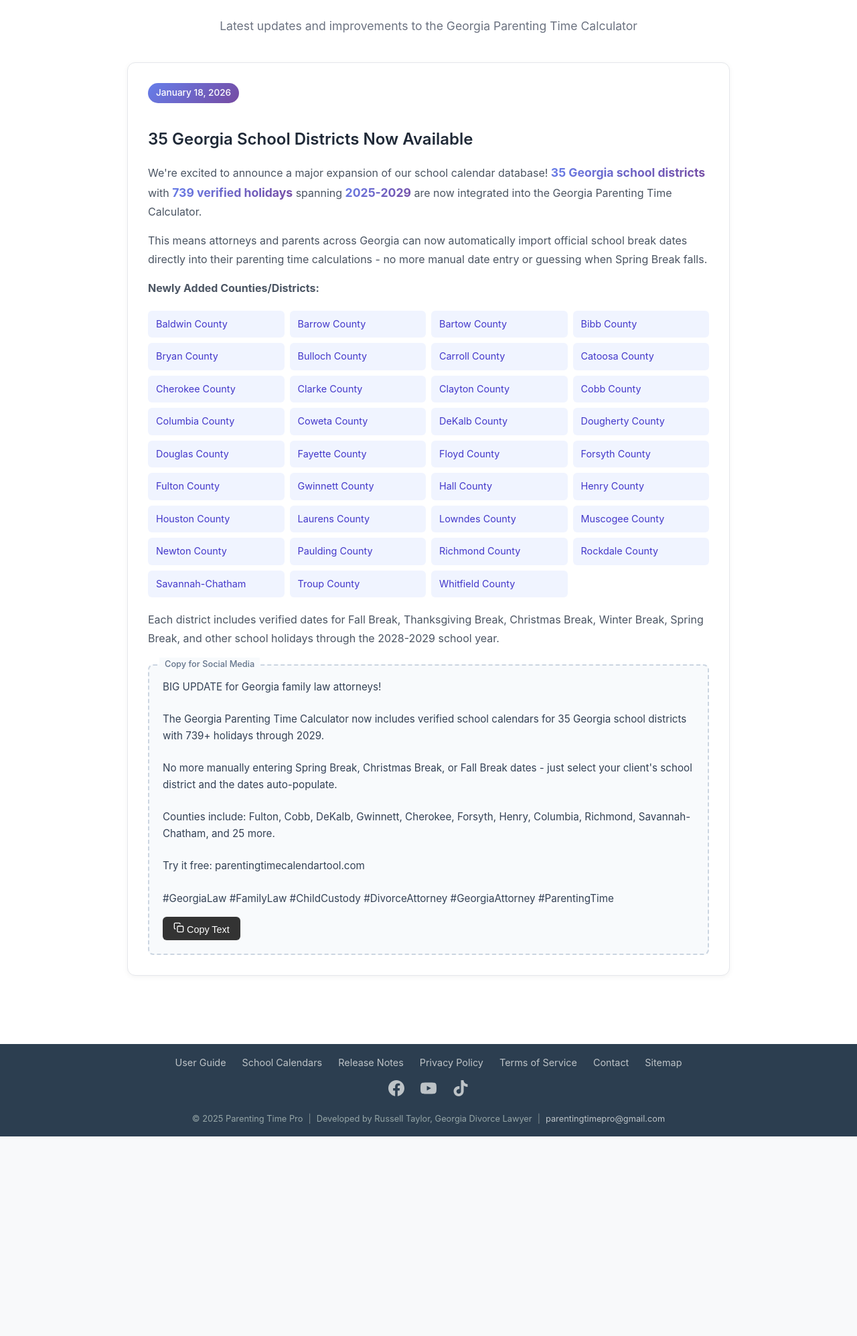
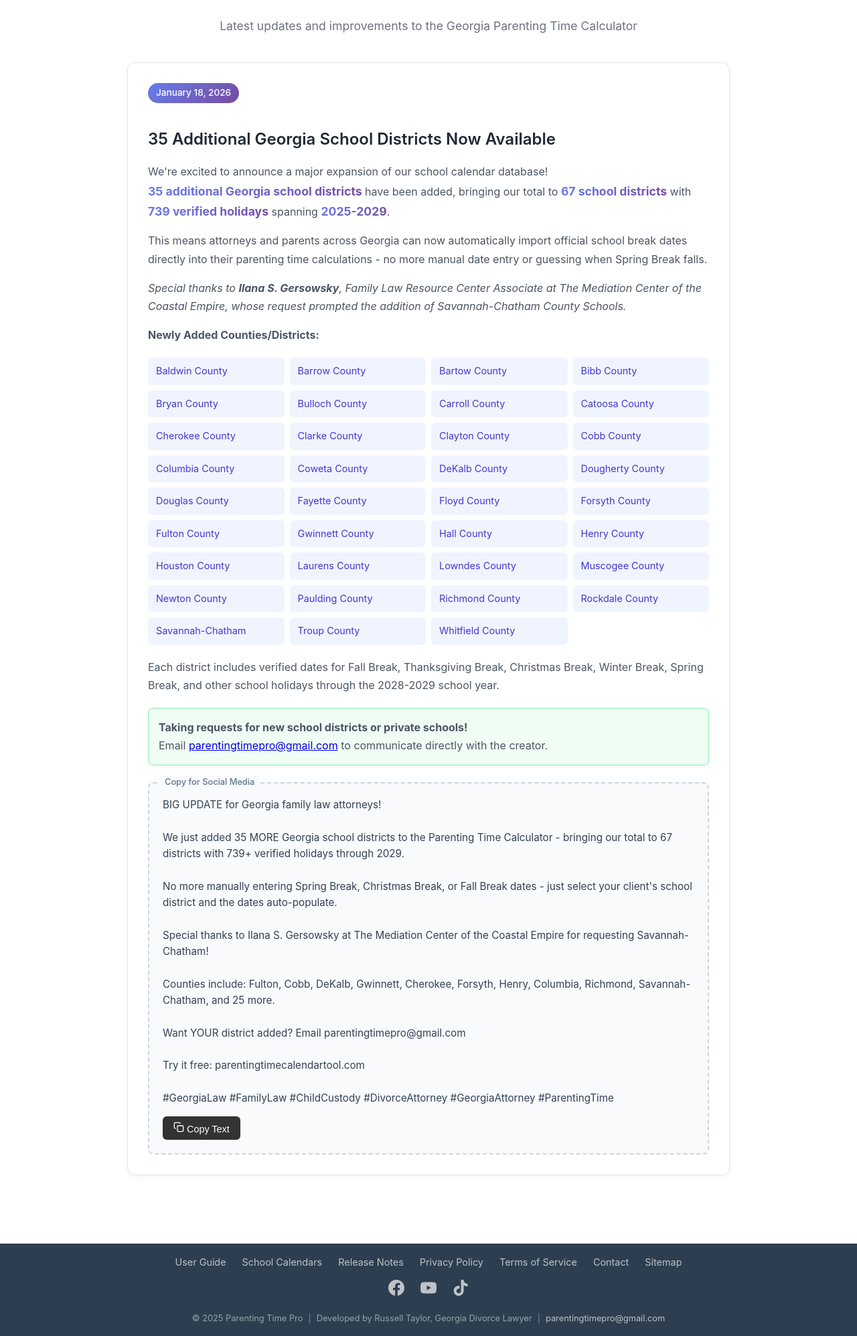
Before and after one commit to rwtrwt/PTCT2, a Flask app: page /announcements in a window 1280 px wide. Shown: the part 186-2181 px from the top of the page at 67% size. Before the commit the page ends 1883 px from the top, so only its background shows below. Run offline with Flask 3, Linux system fonts and the light colour scheme.

Commit message:
Add 35 additional school districts and acknowledge a specific request
Update announcements to include 35 more school districts, a total of 67, with special thanks for a requested addition and a call for further requests.

Replit-Commit-Author: Agent
Replit-Commit-Session-Id: 73a2aa5f-4887-4650-9b2e-9cc84e42989f
Replit-Commit-Checkpoint-Type: full_checkpoint
Replit-Commit-Event-Id: 0cde236e-b922-4513-a95f-0e9c19bea1de
Replit-Commit-Screenshot-Url: https://storage.googleapis.com/screenshot-production-us-central1/2b2ce3af-473d-4ebc-84fa-5a82b09f32b1/73a2aa5f-4887-4650-9b2e-9cc84e42989f/zCA4glZ

```diff
--- a/templates/announcements.html
+++ b/templates/announcements.html
@@ -155,21 +155,27 @@
 
     <div class="announcement-card">
         <span class="announcement-date">January 18, 2026</span>
-        <h2 class="announcement-title">35 Georgia School Districts Now Available</h2>
+        <h2 class="announcement-title">35 Additional Georgia School Districts Now Available</h2>
 
         <div class="announcement-content">
             <p>
                 We're excited to announce a major expansion of our school calendar database!
-                <span class="highlight-stat">35 Georgia school districts</span> with
+                <span class="highlight-stat">35 additional Georgia school districts</span> have been added,
+                bringing our total to <span class="highlight-stat">67 school districts</span> with
                 <span class="highlight-stat">739 verified holidays</span> spanning
-                <span class="highlight-stat">2025-2029</span> are now integrated into the
-                Georgia Parenting Time Calculator.
+                <span class="highlight-stat">2025-2029</span>.
             </p>
 
             <p>
                 This means attorneys and parents across Georgia can now automatically import
                 official school break dates directly into their parenting time calculations -
                 no more manual date entry or guessing when Spring Break falls.
+            </p>
+
+            <p>
+                <em>Special thanks to <strong>Ilana S. Gersowsky</strong>, Family Law Resource Center Associate
+                at The Mediation Center of the Coastal Empire, whose request prompted the addition of
+                Savannah-Chatham County Schools.</em>
             </p>
 
             <p><strong>Newly Added Counties/Districts:</strong></p>
@@ -217,17 +223,26 @@
                 Christmas Break, Winter Break, Spring Break, and other school holidays
                 through the 2028-2029 school year.
             </p>
+
+            <p style="background: #f0fdf4; border: 1px solid #86efac; border-radius: 8px; padding: 15px; margin-top: 20px;">
+                <strong>Taking requests for new school districts or private schools!</strong><br>
+                Email <a href="mailto:parentingtimepro@gmail.com">parentingtimepro@gmail.com</a> to communicate directly with the creator.
+            </p>
         </div>
 
         <div class="social-copy-box">
             <span class="social-copy-label">Copy for Social Media</span>
             <div class="social-copy-text" id="socialCopy1">BIG UPDATE for Georgia family law attorneys!
 
-The Georgia Parenting Time Calculator now includes verified school calendars for 35 Georgia school districts with 739+ holidays through 2029.
+We just added 35 MORE Georgia school districts to the Parenting Time Calculator - bringing our total to 67 districts with 739+ verified holidays through 2029.
 
 No more manually entering Spring Break, Christmas Break, or Fall Break dates - just select your client's school district and the dates auto-populate.
 
+Special thanks to Ilana S. Gersowsky at The Mediation Center of the Coastal Empire for requesting Savannah-Chatham!
+
 Counties include: Fulton, Cobb, DeKalb, Gwinnett, Cherokee, Forsyth, Henry, Columbia, Richmond, Savannah-Chatham, and 25 more.
+
+Want YOUR district added? Email parentingtimepro@gmail.com
 
 Try it free: parentingtimecalendartool.com
 
```
